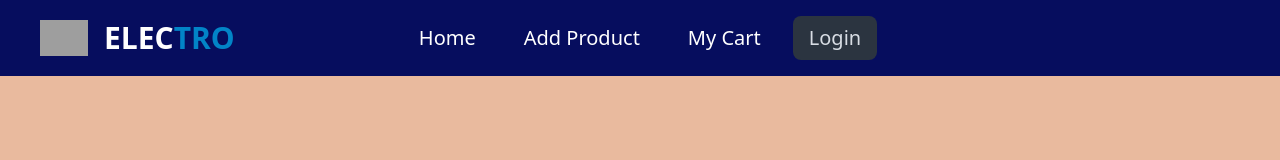
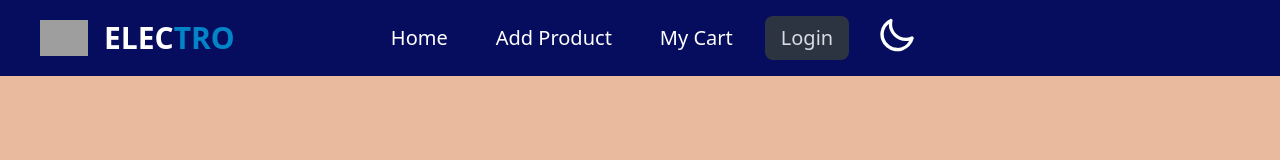
Before and after one commit to ahmisrafil/electro-brand, a React (Vite) app: page /login in a window 1280 px wide. Shown: the top 160 px of the page. Built offline with nearby package versions, Linux system fonts and the light colour scheme; no server answers; grey boxes are pictures that could not be loaded.

Commit message:
dark mode added in homepage

```diff
--- a/index.html
+++ b/index.html
@@ -1,12 +1,12 @@
 <!doctype html>
-<html lang="en">
+<html lang="en" class="light">
   <head>
     <meta charset="UTF-8" />
     <link rel="icon" type="image/svg+xml" href="https://i.ibb.co/bJS031m/electro-logo.png" />
     <meta name="viewport" content="width=device-width, initial-scale=1.0" />
     <title>Electro</title>
   </head>
-  <body>
+  <body class="dark:bg-zinc-700">
     <div id="root"></div>
     <script type="module" src="/src/main.jsx"></script>
   </body>
--- a/src/components/ContactUs.jsx
+++ b/src/components/ContactUs.jsx
@@ -2,7 +2,7 @@
 
 const ContactUs = () => {
     return (
-        <div className="my-20 text-center bg-gradient-to-r from-[#212b9b] to-[#790be7]">
+        <div className="my-20 text-center bg-gradient-to-r from-[#212b9b] to-[#790be7] dark:bg-gradient-to-l ">
             <h3 className="text-4xl font-semibold my-10 text-center text-white pt-10">GET IN TOUCH </h3>
             <div className="flex flex-col justify-center lg:flex-row gap-10 ">
                 <div>
--- /dev/null
+++ b/src/components/Darkmode.jsx
@@ -0,0 +1,34 @@
+import { useState } from "react";
+
+
+const Darkmode = () => {
+    const [mode, setMode] = useState("light");
+    function changeTheme (){
+        const html = document.documentElement;
+        console.log(html.classList);
+        if(mode=="light"){
+            html.classList.remove("light");
+            html.classList.add("dark");
+            setMode("dark")
+            localStorage.setItem("mode", "dark")
+        }
+
+    }
+
+    return (
+            <button onClick={changeTheme} >
+                <label className="swap swap-rotate">
+                {/* this hidden checkbox controls the state */}
+                <input type="checkbox"  />
+
+                {/* sun icon */}
+                <svg className="swap-on fill-current w-10 h-10 text-white" xmlns="http://www.w3.org/2000/svg" viewBox="0 0 24 24"><path d="M5.64,17l-.71.71a1,1,0,0,0,0,1.41,1,1,0,0,0,1.41,0l.71-.71A1,1,0,0,0,5.64,17ZM5,12a1,1,0,0,0-1-1H3a1,1,0,0,0,0,2H4A1,1,0,0,0,5,12Zm7-7a1,1,0,0,0,1-1V3a1,1,0,0,0-2,0V4A1,1,0,0,0,12,5ZM5.64,7.05a1,1,0,0,0,.7.29,1,1,0,0,0,.71-.29,1,1,0,0,0,0-1.41l-.71-.71A1,1,0,0,0,4.93,6.34Zm12,.29a1,1,0,0,0,.7-.29l.71-.71a1,1,0,1,0-1.41-1.41L17,5.64a1,1,0,0,0,0,1.41A1,1,0,0,0,17.66,7.34ZM21,11H20a1,1,0,0,0,0,2h1a1,1,0,0,0,0-2Zm-9,8a1,1,0,0,0-1,1v1a1,1,0,0,0,2,0V20A1,1,0,0,0,12,19ZM18.36,17A1,1,0,0,0,17,18.36l.71.71a1,1,0,0,0,1.41,0,1,1,0,0,0,0-1.41ZM12,6.5A5.5,5.5,0,1,0,17.5,12,5.51,5.51,0,0,0,12,6.5Zm0,9A3.5,3.5,0,1,1,15.5,12,3.5,3.5,0,0,1,12,15.5Z" /></svg>
+
+                {/* moon icon */}
+                <svg className="swap-off fill-current w-10 h-10 text-white" xmlns="http://www.w3.org/2000/svg" viewBox="0 0 24 24"><path d="M21.64,13a1,1,0,0,0-1.05-.14,8.05,8.05,0,0,1-3.37.73A8.15,8.15,0,0,1,9.08,5.49a8.59,8.59,0,0,1,.25-2A1,1,0,0,0,8,2.36,10.14,10.14,0,1,0,22,14.05,1,1,0,0,0,21.64,13Zm-9.5,6.69A8.14,8.14,0,0,1,7.08,5.22v.27A10.15,10.15,0,0,0,17.22,15.63a9.79,9.79,0,0,0,2.1-.22A8.11,8.11,0,0,1,12.14,19.73Z" /></svg>
+            </label>
+            </button>
+    );
+};
+
+export default Darkmode;
--- a/src/components/Navbar.jsx
+++ b/src/components/Navbar.jsx
@@ -1,6 +1,7 @@
 import { useContext } from "react";
 import { NavLink } from "react-router-dom";
 import { AuthContext } from "./AuthProvider/AuthProvider";
+import Darkmode from "./Darkmode";
 
 const Navbar = () => {
     const { user, logOut } = useContext(AuthContext);
@@ -62,6 +63,9 @@ const Navbar = () => {
                     {navLinks}
                 </ul>
             </div>
+            <div>
+                <Darkmode></Darkmode>
+            </div>
             <div className="navbar-end flex flex-col justify-end md:flex-row">
                 {
                     user && <>
--- a/src/pages/Home.jsx
+++ b/src/pages/Home.jsx
@@ -13,7 +13,7 @@ const Home = () => {
 
             {/* brand collection */}
             <div className="flex flex-col justify-center items-center mx-auto">
-                <h3 className="text-center font-sans font-semibold text-4xl mt-20 mb-10">Available Brands</h3>
+                <h3 className="text-center font-sans font-semibold text-4xl mt-20 mb-10 dark:text-sky-300">Available Brands</h3>
 
                 <div className="grid md:grid-cols-2 lg:grid-cols-3  mx-auto gap-6 ">
                     {
--- a/tailwind.config.js
+++ b/tailwind.config.js
@@ -1,5 +1,6 @@
 /** @type {import('tailwindcss').Config} */
 export default {
+  darkMode: 'class',
   content: [
     "./index.html",
     "./src/**/*.{js,ts,jsx,tsx}",
```
